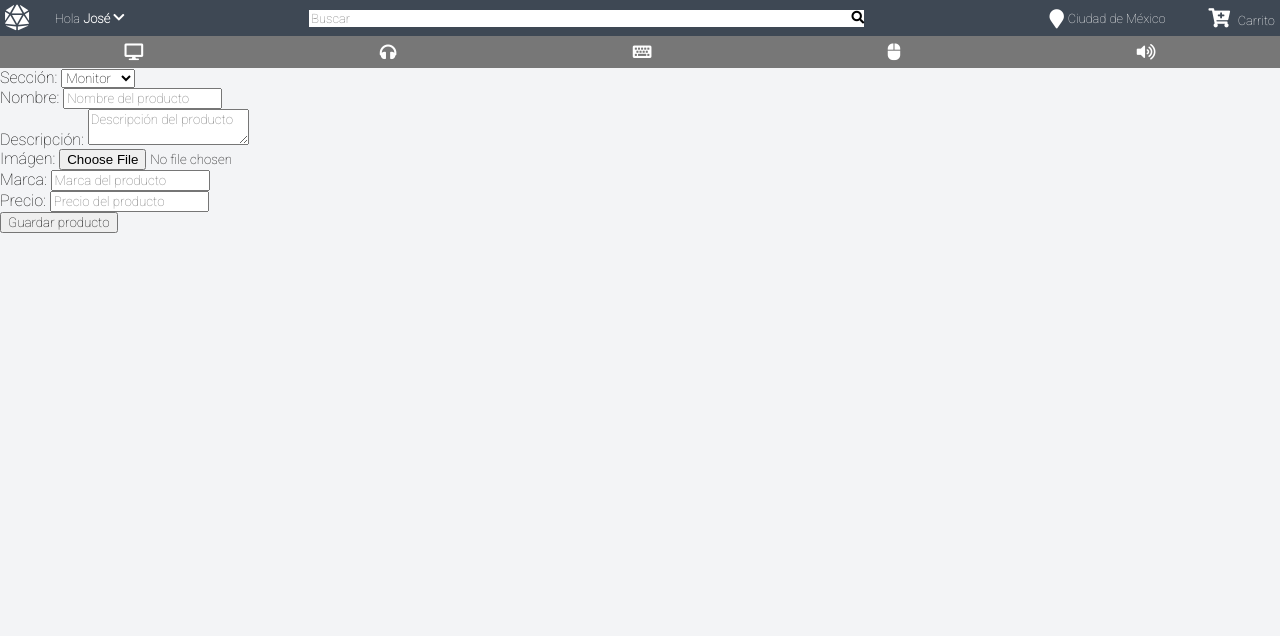
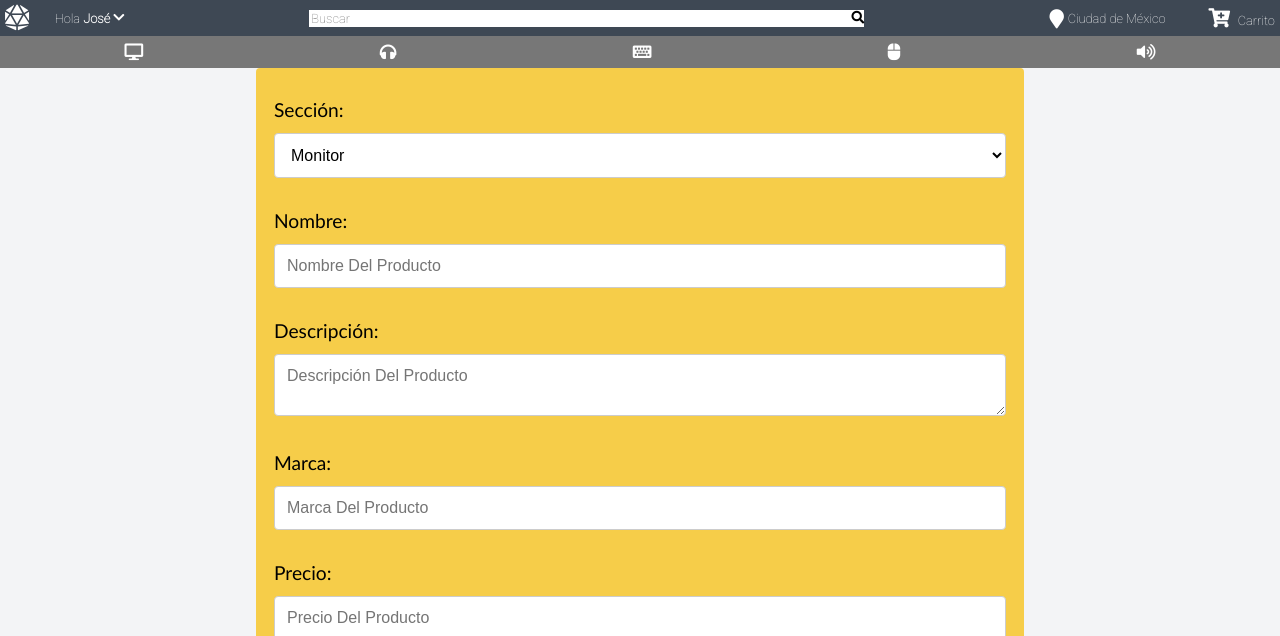
Before and after one commit to JoseSabas/grupo_12_GamingHouse2, a Node server app: page /products/new/ in a window 1280 px wide. Shown: the top 636 px of the page. Run offline with Node 20, Linux system fonts and the light colour scheme; some libraries are stand-ins or nearby versions.

Commit message:
New/Edit Product (ejs + css)
12/09

```diff
--- a/GamingHouseApp/views/AppHome.ejs
+++ b/GamingHouseApp/views/AppHome.ejs
@@ -16,7 +16,9 @@
         <link rel="stylesheet" href="/ProductCar/ProductCar.css">
         <link rel="stylesheet" href="/ProductCarCard/ProductCarCard.css">
         <link rel="stylesheet" href="/ProductCarCard/Section.css">
+        <link rel="stylesheet" href="/ProductDetail/ProductDetail.css">
         <link rel="stylesheet" href="/NewProduct/NewProduct.css">
+        <link rel="stylesheet" href="/EditProduct/EditProduct.css">
     </head>
 
     <body>
--- a/GamingHouseApp/views/EditProduct/EditProduct.css
+++ b/GamingHouseApp/views/EditProduct/EditProduct.css
@@ -0,0 +1,23 @@
+@media screen and (max-width: 720px) {
+  .NewP-column {
+    /*border: solid; */
+    width: 100%;
+    height: 30vh;
+  }
+
+  .NewP-container {
+    width: 80vw;
+  }
+
+  .NewP-button-delete2 {
+    width: 100%;
+  }
+
+  .NewP-button {
+    width: 100%;
+  }
+
+  .NewP-column {
+    height: 50%;
+  }
+}
--- a/GamingHouseApp/views/NewProduct/NewProduct.css
+++ b/GamingHouseApp/views/NewProduct/NewProduct.css
@@ -0,0 +1,116 @@
+.NewP-container,
+.NewP-text,
+.NewP-button,
+.NewP-column,
+.NewP-image,
+.NewP-area {
+  margin: 0;
+  padding: 0;
+  box-sizing: border-box;
+  text-decoration: none;
+  outline: none;
+  text-transform: capitalize;
+  transition: all 0.2s linear;
+  font-family: Arial, Helvetica, sans-serif;
+  font-size: medium;
+}
+
+.NewP-container {
+  border-radius: 4px;
+  background-color: #f7c317c5;
+  padding: 18px;
+  width: 60vw;
+  margin: auto;
+}
+
+.NewP-text {
+  padding: 12px 12px 12px 0;
+  display: block;
+  color: black;
+  font-size: larger;
+  font-family: "Trebuchet MS", "Lucida Sans Unicode", "Lucida Grande",
+    "Lucida Sans", Arial, sans-serif;
+}
+.NewP-area {
+  width: 100%;
+  padding: 12px;
+  border: 1px solid #ccc;
+  border-radius: 4px;
+  resize: vertical;
+  background-color: white;
+}
+
+.NewP-button {
+  background-color: #4caf50;
+  border: none;
+  color: white;
+  padding: 12px 32px;
+  border-radius: 4px;
+  cursor: pointer;
+  text-decoration: none;
+  margin: 10px 0;
+  width: 50%;
+}
+
+.NewP-button-Blue {
+  background-color: #3b12f0 !important;
+}
+
+.NewP-button-Red {
+  background-color: #f11f1f !important;
+}
+
+.NewP-button:hover {
+  background-color: #45a049;
+}
+
+.NewP-column {
+  box-sizing: border-box;
+  float: left;
+  width: 50%;
+  padding: 10px;
+  height: 10vh;
+}
+
+.NewP-image {
+  max-width: 160px;
+  max-height: 160px;
+  border: blanchedalmond solid;
+
+  display: block;
+  margin-left: auto;
+  margin-right: auto;
+}
+
+/* Clear floats after the columns */
+.NewP-fila:after {
+  content: "";
+  display: table;
+  clear: both;
+}
+
+.NewP-button-image {
+  background-color: #f1f1f1;
+  padding: 10px;
+  cursor: pointer;
+  border-radius: 5px;
+  text-align: center;
+  max-width: 50%;
+}
+
+.NewP-button-image:hover {
+  background-color: rgb(141, 141, 141);
+  color: white;
+}
+
+@media screen and (max-width: 720px) {
+  .NewP-column {
+    /*border: solid; */
+    width: 100%;
+    height: 30vh;
+  }
+
+  .NewP-container {
+    width: 80vw;
+  }
+}
--- a/GamingHouseApp/views/NewProduct/NewProduct.ejs
+++ b/GamingHouseApp/views/NewProduct/NewProduct.ejs
@@ -1,27 +1,57 @@
-<form action="/products" method="POST">
-    <label for="section">Sección: </label>
-    <select name="section" id="section">
+
+
+<div class="NewP-container">
+    <!--<h2>Formulario Agregar Producto</h2>-->
+    <form action="/products" method="POST">
+    <label for="section" class="NewP-text">Sección: </label>
+    <select name="section" id="section" class="NewP-area">
         <option value=1>Monitor</option>
         <option value=2>Audífono</option>
         <option value=3>Teclado</option>
         <option value=4>Mouse</option>
         <option value=5>Bocina</option>
     </select>
-    <br/>
-    <label for="name">Nombre: </label>
-    <input type="text" id="name" name="name" placeholder="Nombre del producto">
-    <br/>
-    <label for="desc">Descripción: </label>
-    <textarea id="desc" name="desc" placeholder="Descripción del producto"></textarea>
-    <br/>
-    <label for="img">Imágen: </label>
-    <input type="file" id="img" name="img" accept=".jpg">
-    <br/>
-    <label for="mark">Marca: </label>
-    <input type="text" id="mark" name="mark" placeholder="Marca del producto">
-    <br/>
-    <label for="price">Precio: </label>
-    <input type="number" id="price" name="price" min="1" placeholder="Precio del producto">
-    <br/>
-    <button type="submit">Guardar producto</button>
-</form>
+    <br/><br/>
+    <label for="name" class="NewP-text">Nombre: </label>
+    <input type="text" id="name" name="name" placeholder="Nombre del producto" class="NewP-area"><br/><br/>
+
+    <label for="desc" class="NewP-text">Descripción: </label>
+    <textarea id="desc" name="desc" placeholder="Descripción del producto" class="NewP-area"></textarea> <br/> <br/>
+
+    <label for="mark" class="NewP-text">Marca: </label>
+    <input type="text" id="mark" name="mark" placeholder="Marca del producto" class="NewP-area"> <br/><br/>
+
+    <label for="price" class="NewP-text">Precio: </label>
+    <input type="number" id="price" name="price" min="1" placeholder="Precio del producto" class="NewP-area"> <br/><br/>
+
+    <div class="NewP-fila">
+        <div class="NewP-column">
+            <label for="img" class="NewP-text">Imágen: </label>
+            <label class="NewP-button-image">
+                <input type="file" id="img" name="img" accept=".jpg" >
+            </label>
+        </div>
+         <div class="NewP-column">
+        <img id="blah" src="#" alt="your image" class="NewP-image"/>
+        </div>
+    </div>
+
+    <br/><br/> <br/><br/>
+
+    <button type="submit" class="NewP-button">Guardar producto</button>
+    <button type="reset" id="limpiar" class="NewP-button NewP-button-Blue">Limpiar</button>
+    </form>
+</div>
+
+
+
+<script>
+      img.onchange = evt => {
+  const [file] = img.files
+  if (file) {
+    blah.src = URL.createObjectURL(file)
+  }
+}
+
+
+</script>
```
Also changed, not shown: GamingHouseApp/views/EditProduct/EditProduct.ejs (+66 -1 lines).
